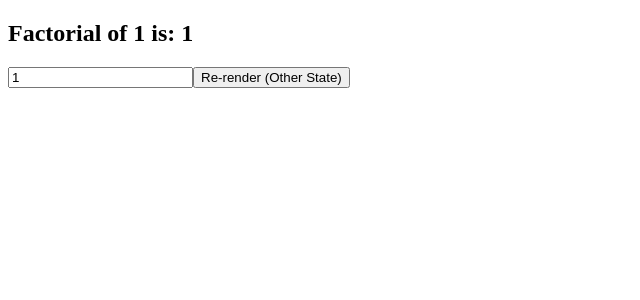
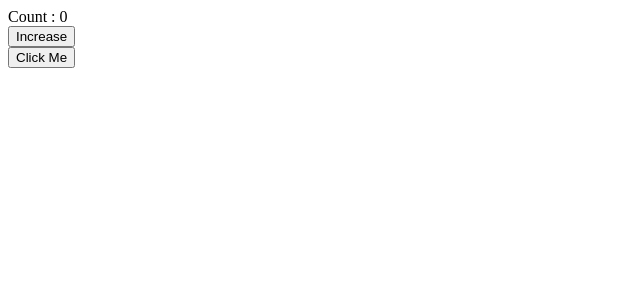
Before and after one commit to jaydipchangani/MERN, a React (Create React App) app in the folder React/my-app/: page / in a window 1280 px wide. Shown: the top 300 px of the page, without its empty margins (0-640 px from the left). Built offline with nearby package versions, Linux system fonts and the light colour scheme; the HTML template or start-up script is replaced by a standard one.

Commit message:
Add UseCallback component to demonstrate callback optimization with child component

```diff
--- a/React/my-app/src/App.js
+++ b/React/my-app/src/App.js
@@ -8,6 +8,7 @@ import UseReducerCount from './components/useReducerCount';
 import NewApp from './useReducer/App';
 import CustomeHook from './CustomeHooks/App'
 import UseMemo from './UseMemo/App';
+import UseCallback  from './UseCallback/App';
 
 function App() {
 
@@ -20,8 +21,10 @@ function App() {
     <UseContextExample/>
     <UseReducerCount/>
     <NewApp/>
-    <CustomeHook/>*/}
-      <UseMemo/>
+    <CustomeHook/>
+      <UseMemo/>*/}
+
+      <UseCallback />
     </>
   );
 }
--- /dev/null
+++ b/React/my-app/src/UseCallback/App.jsx
@@ -0,0 +1,21 @@
+import React, { useCallback, useState } from 'react'
+import ChildComponent from './ChildComponent'
+const App = () => {
+    const [count,setCount] = useState(0)
+
+    const handleClick = useCallback(() =>{
+        setCount(count+1)
+    })
+
+    return (
+    <div>
+        Count : {count}<br/>
+        <button onClick={handleClick}>Increase</button>
+        <br/>
+        <ChildComponent handleClick={handleClick} name="Click Me"/>
+
+    </div>
+  )
+}
+
+export default App
--- /dev/null
+++ b/React/my-app/src/UseCallback/ChildComponent.jsx
@@ -0,0 +1,13 @@
+import React from 'react'
+const ChildComponent =React.memo(
+    (props)=>{
+
+  console.log("Child Component Rerender")
+    return (
+    <div>
+      <button onClick={props.handleClick}>{props.name}</button>
+    </div>
+  )
+})
+
+export default ChildComponent
```
